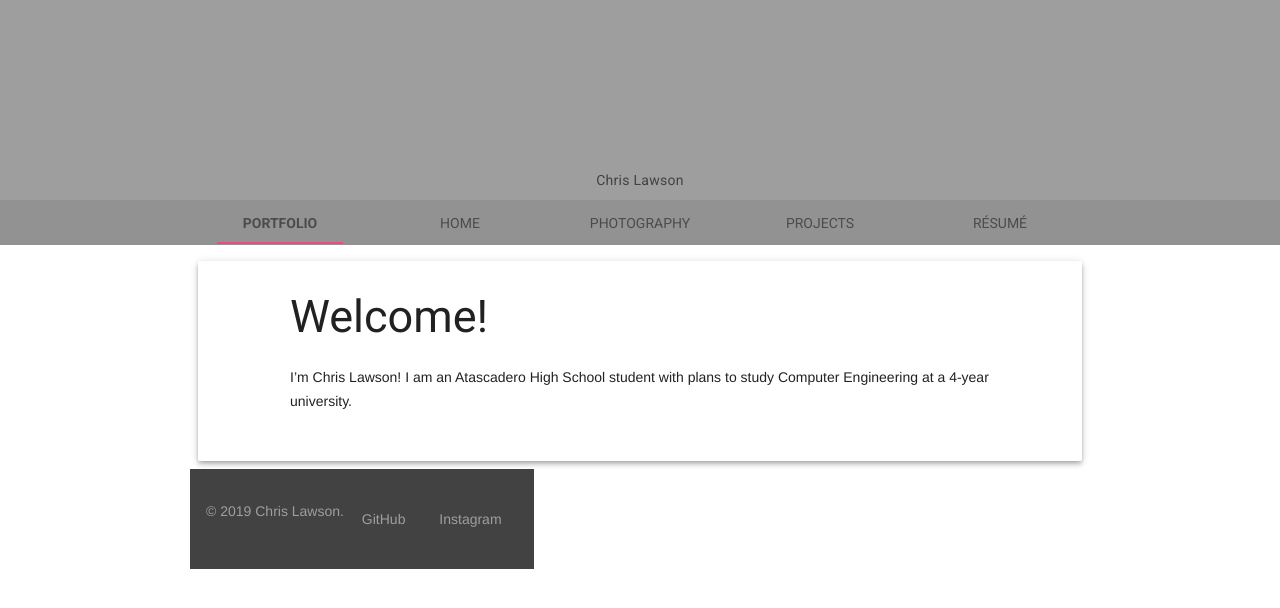
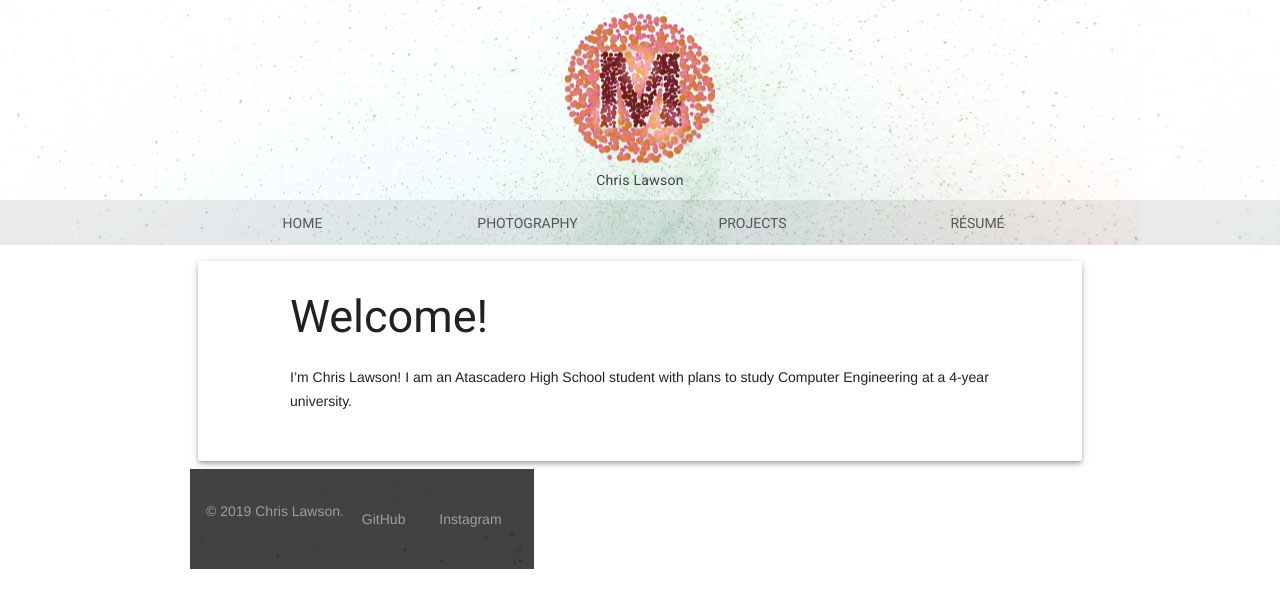
Before and after one commit to cjlawson02/chrislawson.dev, a Jekyll site: the page built from index.md, in a window 1280 px wide. Shown: the top 608 px of the page. Built offline with Jekyll 4.4.1, drawn with Linux system fonts in a browser that asks for light colours; nearby versions of some CDN libraries; our own code applies the rules of GitHub Pages for plain Markdown files.

Commit message:
yeah so i mean i did oof pretty hard, but lets make it happier, and more productive

```diff
--- a/_includes/nav.html
+++ b/_includes/nav.html
@@ -7,7 +7,6 @@
   </div>
   <div class="mdl-layout__header-row portfolio-navigation-row mdl-layout--large-screen-only">
     <nav class="mdl-navigation mdl-typography--body-1-force-preferred-font">
-      <a class="mdl-navigation__link is-active" href="index.html">Portfolio</a>
       {% for link in site.data.navigation.links %}
         <a class="mdl-navigation__link" href="{{ link.url }}">{{ link.title }}</a>
       {% endfor %}
@@ -16,7 +15,6 @@
 </header>
 <div class="mdl-layout__drawer mdl-layout--small-screen-only">
   <nav class="mdl-navigation mdl-typography--body-1-force-preferred-font">
-    <a class="mdl-navigation__link is-active" href="index.html">Portfolio</a>
       {% for link in site.data.navigation.links %}
         <a class="mdl-navigation__link" href="{{ link.url }}">{{ link.title }}</a>
       {% endfor %}
--- a/assets/css/style.css
+++ b/assets/css/style.css
@@ -1,6 +1,6 @@
 .portfolio-header {
   position: relative;
-  background-image: url(images/header-bg.jpg);
+  background-image: url(/assets/images/header-bg.jpg);
 }
 
 .portfolio-header .mdl-layout__header-row {
@@ -29,7 +29,7 @@
 }
 
 .portfolio-logo {
-  background: url(images/logo.png) 50% no-repeat;
+  background: url(/assets/images/logo.png) 50% no-repeat;
   background-size: cover;
   height: 150px;
   width: 150px;
@@ -84,18 +84,6 @@
 
 .portfolio-card .mdl-card__title {
   padding-bottom: 0;
-}
-
-.portfolio-blog-card-full-bg {
-  background: url(images/example-blog03.jpg) center / cover;
-}
-
-.portfolio-blog-card-event-bg {
-  background: url(images/example-blog05.jpg) center / cover;
-}
-
-.portfolio-blog-card-strip-bg {
-  background: url(images/example-blog06.jpg) center / cover;
 }
 
 .portfolio-blog-card-compact .mdl-card__title {
@@ -164,6 +152,6 @@ img.article-image {
 }
 
 footer {
-  background-image: url(images/footer-background.png);
+  background-image: url(/assets/images/footer-background.png);
   background-size: cover;
 }
```
Also changed, not shown: assets/images/footer-background.png (added), assets/images/header-bg.jpg (added), assets/images/logo.png (added).
